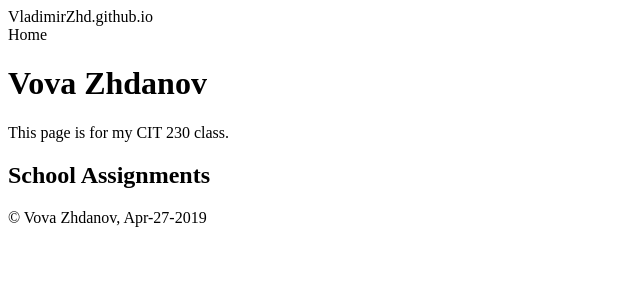
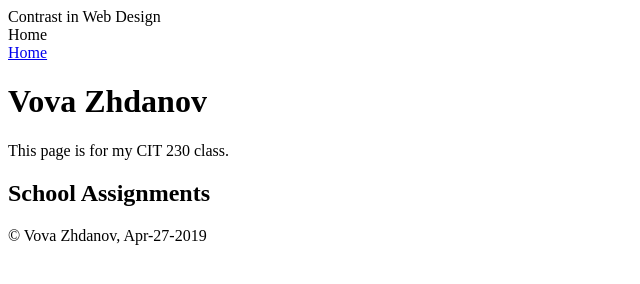
Before and after one commit to VladimirZhd/VladimirZhd.github.io, a plain HTML site: page index.html in a window 1280 px wide. Shown: the whole page, without its empty margins (0-640 px from the left). Drawn offline with Linux system fonts and the light colour scheme.

Commit message:
temporary home page

```diff
--- a/index.html
+++ b/index.html
@@ -2,14 +2,15 @@
 <html lang="en">
  <head>
   <meta charset="utf-8">
-  <title>Home | VladimirZhd.github.io</title>
+  <title>Contrast</title>
   <meta name="viewport" content="width=device-width">
   <meta name="author" content="Vova Zhdanov">
   <meta name="description" content="Describe your web site here">
  </head>
  <body>
-  <header>VladimirZhd.github.io</header>
+  <header>Contrast in Web Design</header>
   <nav>Home</nav>
+  <a href="https://dseckton.github.io/analysis.html">Home</a>
   <main>
    <h1>Vova Zhdanov</h1>
    <p>This page is for my CIT 230 class.</p>
```
